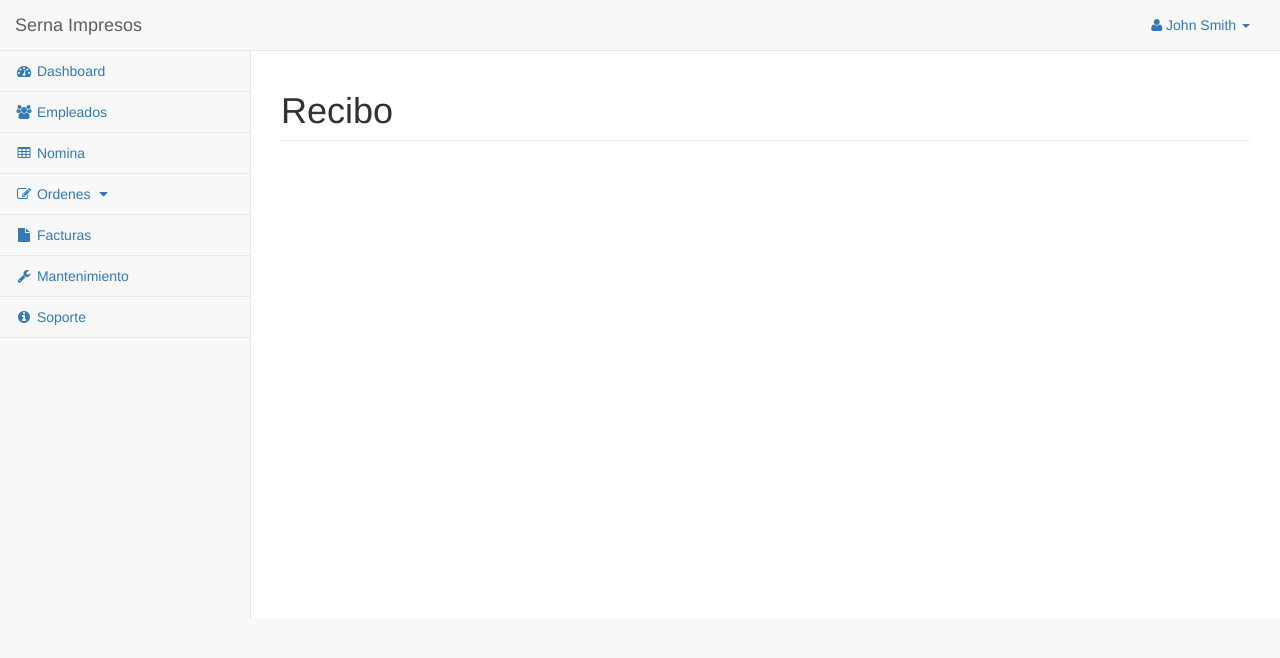
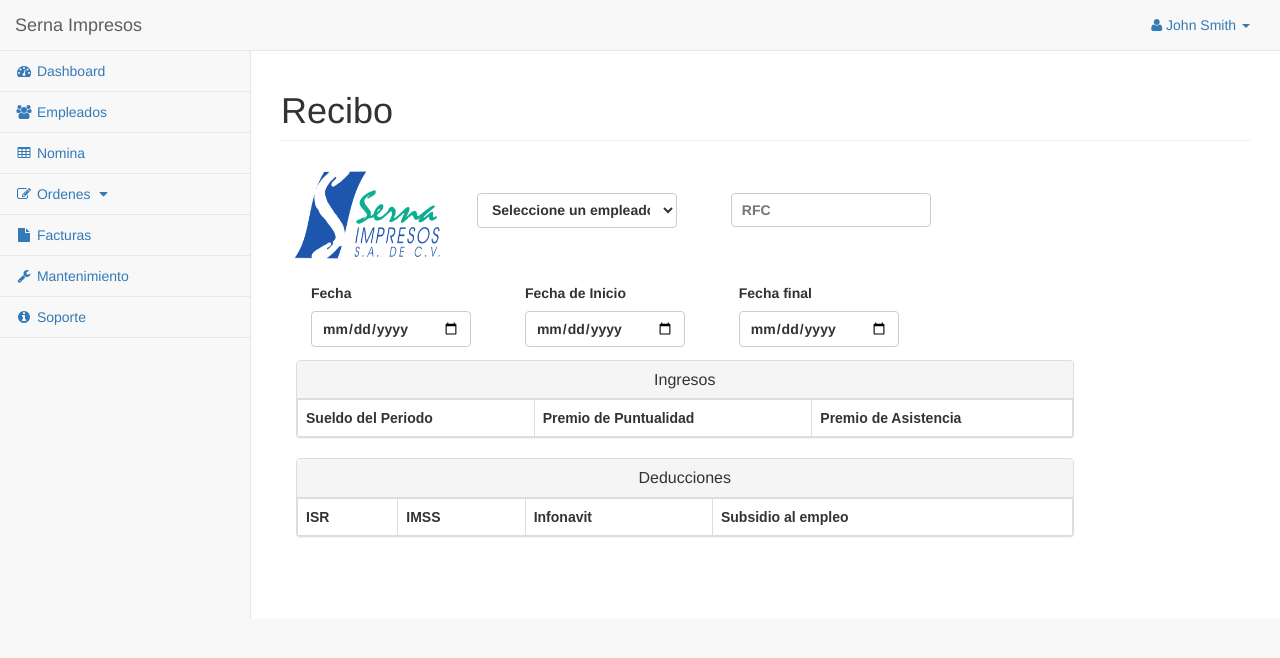
Before and after one commit to JulianOrozcoC/SernaImpresos, a PHP site: page /ImpNomina.php in a window 1280 px wide. Shown: the top 658 px of the page. Run offline with PHP 8.4, Linux system fonts and the light colour scheme; lists and menus that the app fills with data are empty.

Commit message:
Cambios a la pestaña NOMINA y ya agregue el logo

```diff
--- a/ImpNomina.php
+++ b/ImpNomina.php
@@ -33,8 +33,7 @@
 
     <!-- Custom CSS -->
     <link href="dist/css/sb-admin-2.css" rel="stylesheet">
-    <link href="dist/css/style.css" rel="stylesheet">
-
+    <link href="dist/css/style2.css" rel="stylesheet">
 
     <!-- Custom Fonts -->
     <link href="vendor/font-awesome/css/font-awesome.min.css" rel="stylesheet" type="text/css">
@@ -130,9 +129,70 @@
         <div class="row">
             <div class="col-lg-12">
                 <div>
+                    <form>
+                        <fieldset style="...">
+                            <span> <img src="img/logo.png" alt="logo" height="102" width="162"></span>
+                            <label for="nombre"><br>
+                                <select type="text" id="nombre" name="nombre" >
+                                    <option value="">Seleccione un empleado ...</option>
+                                    <option value=""> </option>
+                                    <option value=""> </option>
+                                </select>
+                                <span style="color:red"> <span id="errorNombre"></span> </span>
+                            </label>
+                            <label for="rfc"> <br>
+                                <input type="text" id="rfc" name="rfc" placeholder="RFC" ><br>
+                                <span style="color:red"> <span id="errorLabelRfc"></span> </span>
+                            </label> <br>
+                        </fieldset>
+                    </form><br>
+                    <label for="fecha">Fecha<br>
+                        <input type="date" id="fecha" name="fecha" ><br>
+                        <span style="color:red"> <span id="errorFecha"></span> </span>
+                    </label>
+                    <label for="fini">Fecha de Inicio<br>
+                        <input type="date" id="fini" name="fini" ><br>
+                        <span style="color:red"> <span id="errorFechaIni"></span> </span>
+                    </label>
+                    <label for="fechafin">Fecha final<br>
+                        <input type="date" id="fechafin" name="fechafin" ><br>
+                        <span style="color:red"> <span id="errorFechaFin"></span> </span>
+                    </label>
 
                 </div>
-
+                <div class="col-lg-10">
+                    <div class="panel panel-default">
+                        <div class="panel-heading">
+                            <h3 class="panel-title" align="center"> Ingresos </h3>
+                        </div>
+                        <div id="ingBox">
+                            <table id="ingresos">
+                                <tr>
+                                    <th>Sueldo del Periodo</th>
+                                    <th>Premio de Puntualidad</th>
+                                    <th>Premio de Asistencia</th>
+                                </tr>
+                            </table>
+                        </div>
+                    </div>
+                </div>
+                <div class="col-lg-10">
+                    <div class="panel panel-default">
+                        <div class="panel-heading">
+                            <h3 class="panel-title" align="center"> Deducciones </h3>
+                        </div>
+                        <div id="dedBox">
+                            <table id="deducciones">
+                                <tr>
+                                    <th>ISR</th>
+                                    <th>IMSS</th>
+                                    <th>Infonavit</th>
+                                    <th>Subsidio al empleo</th>
+                                </tr>
+                            </table>
+                        </div>
+                    </div>
+                </div>
                 <!-- /.panel -->
             </div>
             <!-- /.col-lg-12 -->
--- /dev/null
+++ b/dist/css/style2.css
@@ -0,0 +1,77 @@
+input[type=text], select {
+    width: 200px;
+    padding: 6px 10px;
+    margin: 8px 0;
+    display: inline-block;
+    border: 1px solid #ccc;
+    border-radius: 4px;
+    box-sizing: border-box;
+}
+select[type=text], select {
+    width: 200px;
+    height: 35px;
+    padding: 6px 10px;
+    background: transparent;
+    margin: 8px 0;
+    display: inline-block;
+    border: 1px solid #ccc;
+    border-radius: 4px;
+    box-sizing: border-box;
+}
+input[type=password], select {
+    width: 370px;
+    padding: 12px 20px;
+    margin: 8px 0;
+    display: inline-block;
+    border: 1px solid #ccc;
+    border-radius: 4px;
+    box-sizing: border-box;
+}
+input[type=date], select {
+    width: 160px;
+    padding: 6px 10px;
+    margin: 8px 0;
+    display: inline-block;
+    border: 1px solid #ccc;
+    border-radius: 4px;
+    box-sizing: border-box;
+}
+input[type=time], select {
+    width: 110px;
+    padding: 12px 20px;
+    margin: 8px 0;
+    display: inline-block;
+    border: 1px solid #ccc;
+    border-radius: 4px;
+    box-sizing: border-box;
+}
+label {
+    padding-right: 20px;
+    padding-left: 30px;
+}
+
+
+p {
+    padding-left: 440px;
+}
+
+img {
+    padding-left: 10px;
+}
+
+
+table {
+    font-family: arial, sans-serif;
+    border-collapse: collapse;
+    width: 100%;
+}
+
+td, th {
+    border: 1px solid #dddddd;
+    text-align: left;
+    padding: 8px;
+}
+
+tr:nth-child(even) {
+    background-color: #dddddd;
+}
--- a/nomina.php
+++ b/nomina.php
@@ -131,8 +131,8 @@
                                     <label for="nombre">Nombre<br>
                                         <select type="text" id="nombre" name="nombre" >
                                             <option value="">Seleccione una opcion ...</option>
-                                            <option value="Si">Activo</option>
-                                            <option value="No">Inactivo</option>
+                                            <option value=""> </option>
+                                            <option value=""> </option>
                                         </select>
                                         <span style="color:red"> <span id="errorNombre"></span> </span>
                                     </label><br>
```
Also changed, not shown: js/nomina.js (+9 -0 lines), dist/css/style.css (line endings or trailing spaces), img/logo.png (added).
